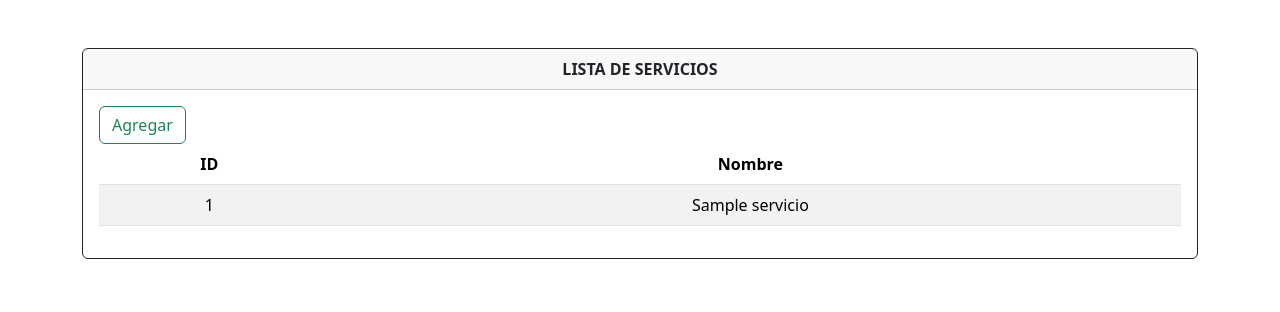
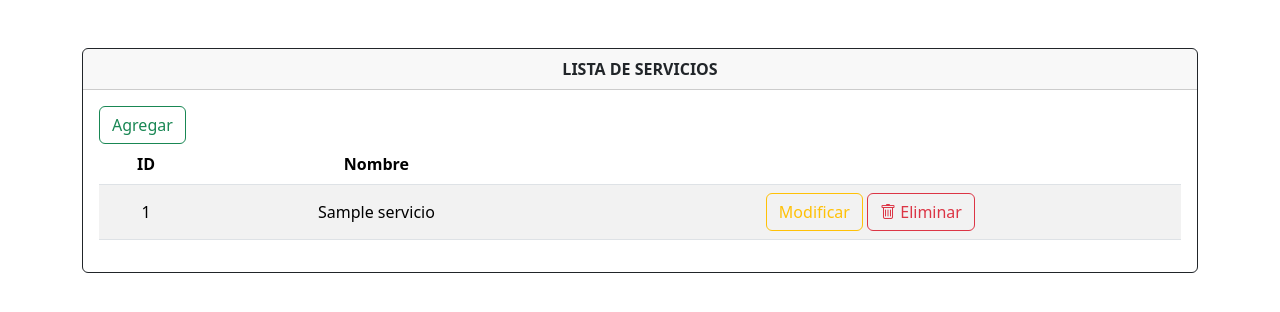
Before and after one commit to danielflorestello/django_redycom, a Django app: page /administrador/servicios in a window 1280 px wide. Shown: the part 76-388 px from the top of the page. Run offline with Django 5.2, Linux system fonts and the light colour scheme; a user stored in the database is signed in; tables that the repository leaves empty hold one stand-in row (values such as "Sample post"); some libraries are stand-ins or nearby versions.

Commit message:
new commit

```diff
--- a/myapp/templates/administrador/servicios/servicios.html
+++ b/myapp/templates/administrador/servicios/servicios.html
@@ -17,6 +17,7 @@
                         <tr>
                             <th>ID</th>
                             <th>Nombre</th>
+                            <th></th>
                         </tr>
                     </thead>
 
@@ -26,6 +27,16 @@
                         <tr class="align-middle">
                             <td>{{servicio.id}}</td>
                             <td>{{servicio.nombre}}</td>
+
+                            <td>
+                                <a class="btn btn-outline-warning"
+                                    href="{% url 'editarServicios' servicio.id %}">Modificar</a>
+
+                                <button id="eliminarServicio" data-servicio-id="{{ servicio.id }}"
+                                    class="btn btn-outline-danger">
+                                    <i class="bi bi-trash"></i> Eliminar
+                                </button>
+                            </td>
                         </tr>
 
                         {% endfor %}
```
Also changed, not shown: myapp/templates/administrador/tipos/tipos.html (+9 -0 lines), myapp/templates/administrador/usuarios/usuarios.html (+9 -0 lines).
